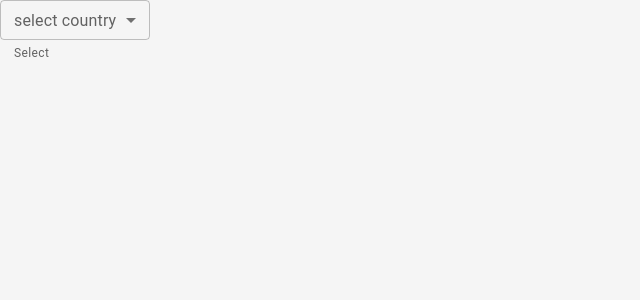
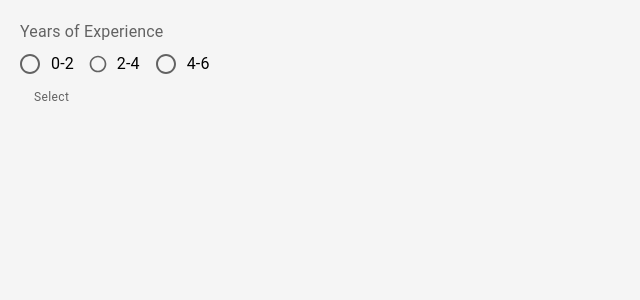
Before and after one commit to Omid-Sargazi/react-project, a React (Create React App) app: page / in a window 1280 px wide. Shown: the top 300 px of the page, without its empty margins (0-640 px from the left). Built offline with nearby package versions, Linux system fonts and the light colour scheme.

Commit message:
React Materia UI Radio Button

```diff
--- /dev/null
+++ b/src/App.css
@@ -0,0 +1,7 @@
+* {
+  margin: 0;
+  padding: 0;
+}
+body {
+  padding: 20px;
+}
--- a/src/App.js
+++ b/src/App.js
@@ -69,7 +69,8 @@ import HooksCounterTwo from "./components/Hooks/HooksCounterTwo";
 import HooksCounterThree from "./components/Hooks/HooksCounterThree";
 import HookCounterFour from "./components/Hooks/HookCounterFour";
 import MuiSelect from "./components/MUI/MuiSelect";
-
+import MuiRadioButton from "./components/MUI/MuiRadioButton";
+import "./App.css";
 const App = () => {
   return (
     <div className="scrollable-block">
@@ -81,7 +82,8 @@ const App = () => {
       {/* <HooksCounterTwo /> */}
       {/* <HooksCounterThree /> */}
       {/* <HookCounterFour /> */}
-      <MuiSelect />
+      {/* <MuiSelect /> */}
+      <MuiRadioButton />
     </div>
   );
 };
--- /dev/null
+++ b/src/components/MUI/MuiRadioButton.js
@@ -0,0 +1,54 @@
+import React from "react";
+import {
+  Box,
+  FormControl,
+  FormLabel,
+  FormControlLabel,
+  RadioGroup,
+  Radio,
+  FormHelperText,
+} from "@mui/material";
+import { useState } from "react";
+
+export default function MuiRadioButton() {
+  const [value, setValue] = useState("");
+
+  const changeHandler = (event) => {
+    setValue(event.target.value);
+    console.log(value);
+  };
+
+  return (
+    <Box>
+      <FormControl>
+        <FormLabel id="job-experience-group-label">
+          Years of Experience
+        </FormLabel>
+        <RadioGroup
+          name="job-experience-group"
+          aria-labelledby="job-experience-group-label"
+          value={value}
+          onChange={changeHandler}
+          row
+        >
+          <FormControlLabel
+            control={<Radio color="warning" size="medium" />}
+            label="0-2"
+            value="0-2"
+          />
+          <FormControlLabel
+            control={<Radio size="small" />}
+            label="2-4"
+            value="2-4"
+          />
+          <FormControlLabel
+            control={<Radio color="secondary" />}
+            label="4-6"
+            value="4-6"
+          />
+        </RadioGroup>
+        <FormHelperText>Select</FormHelperText>
+      </FormControl>
+    </Box>
+  );
+}
--- a/src/index.css
+++ b/src/index.css
@@ -3,6 +3,7 @@
   margin: 0;
   font-family: "Poppins" "Courier New", Courier, monospace sans-serif;
   box-sizing: border-box;
+  margin: 4rem;
 }
 body {
   background: #f5f5f5;
```
